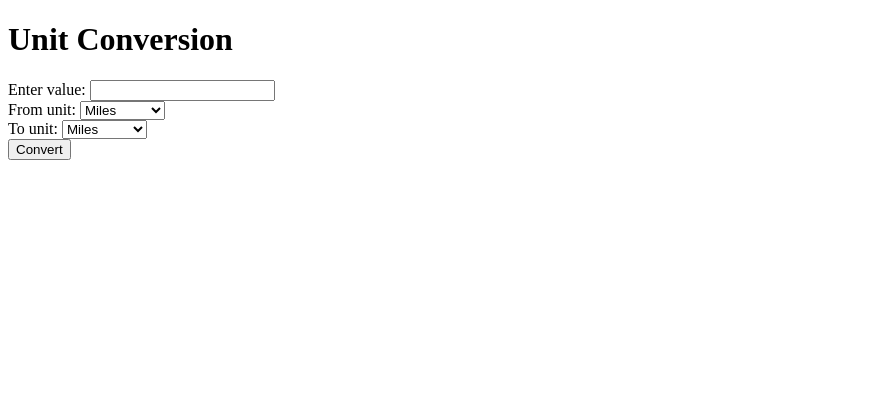
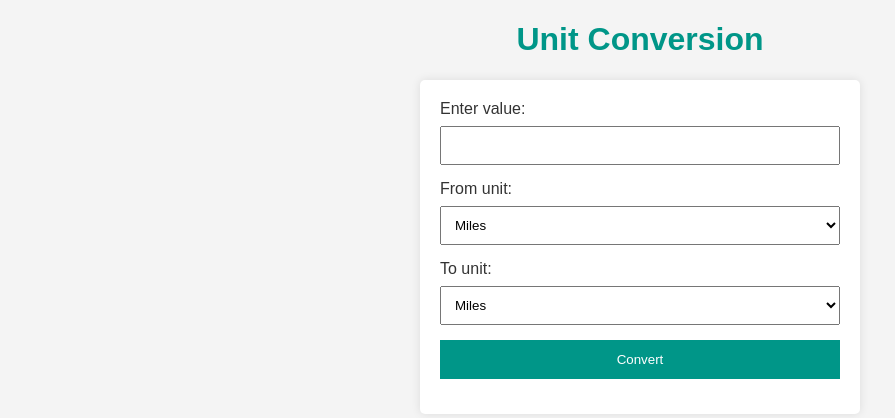
Before and after one commit to Sangamesh8055/AwsDevops, a Flask app: page / in a window 1280 px wide. Shown: the top 418 px of the page, without its empty margins (0-895 px from the left). Run offline with Flask 3, Linux system fonts and the light colour scheme.

Commit message:
Update index.html

```diff
--- a/templates/index.html
+++ b/templates/index.html
@@ -4,6 +4,57 @@
     <meta charset="UTF-8">
     <meta name="viewport" content="width=device-width, initial-scale=1.0">
     <title>Unit Conversion</title>
+    <style>
+        body {
+            font-family: 'Arial', sans-serif;
+            background-color: #f4f4f4;
+            color: #333;
+            margin: 20px;
+        }
+
+        h1 {
+            text-align: center;
+            color: #009688;
+        }
+
+        form {
+            max-width: 400px;
+            margin: 0 auto;
+            background-color: #fff;
+            padding: 20px;
+            border-radius: 5px;
+            box-shadow: 0 0 10px rgba(0, 0, 0, 0.1);
+        }
+
+        label {
+            display: block;
+            margin-bottom: 8px;
+        }
+
+        input, select, button {
+            width: 100%;
+            padding: 10px;
+            margin-bottom: 15px;
+            box-sizing: border-box;
+        }
+
+        button {
+            background-color: #009688;
+            color: #fff;
+            border: none;
+            padding: 12px;
+            cursor: pointer;
+        }
+
+        button:hover {
+            background-color: #00796b;
+        }
+
+        p.result {
+            font-weight: bold;
+            color: #009688;
+        }
+    </style>
 </head>
 <body>
     <h1>Unit Conversion</h1>
@@ -15,18 +66,20 @@
         <select name="from_unit" required>
             <option value="miles">Miles</option>
             <option value="kilometers">Kilometers</option>
+            <!-- Add more options as needed -->
         </select>
         <br>
         <label for="to_unit">To unit:</label>
         <select name="to_unit" required>
             <option value="miles">Miles</option>
             <option value="kilometers">Kilometers</option>
+            <!-- Add more options as needed -->
         </select>
         <br>
         <button type="submit">Convert</button>
     </form>
     {% if result is defined %}
-        <p>Result: {{ result }}</p>
+        <p class="result">Result: {{ result }}</p>
     {% endif %}
 </body>
 </html>
```
